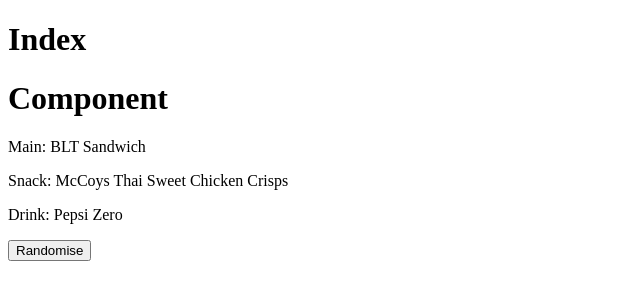
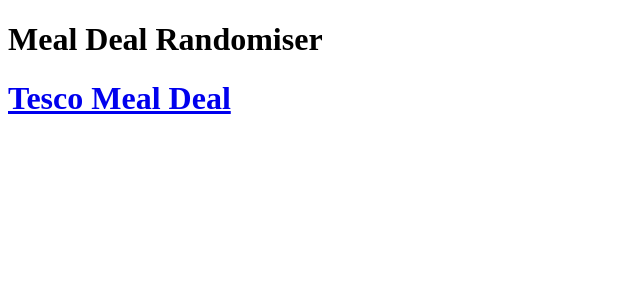
Before and after one commit to VadimAlexeev0/Meal-Deal-Randomiser, a Next.js app: page / in a window 1280 px wide. Shown: the top 300 px of the page, without its empty margins (0-640 px from the left). Built offline with nearby package versions, Linux system fonts and the light colour scheme.

Commit message:
Seperated out into different supermarkets

```diff
--- a/components/randomiser.js
+++ b/components/randomiser.js
@@ -33,7 +33,6 @@
 	render() {
 		return (
 			<>
-				<h1>Component</h1>
 				<p>Main: {this.state.Main}</p>
 				<p>Snack: {this.state.Snack}</p>
 				<p>Drink: {this.state.Drink}</p>
--- a/pages/index.js
+++ b/pages/index.js
@@ -1,26 +1,20 @@
 import Layout from "../components/layout";
-import Randomiser from "../components/randomiser";
 
-const mealDealData = require("../mealDealData.json");
 
-class Index extends React.Component {
-	constructor(props) {
-		super(props);
+function Index() {
+	return (
+		<Layout>
+			<h1>Meal Deal Randomiser</h1>
 
-		this.state = {
-			data: mealDealData,
-		};
-	}
-
-	render() {
-		return (
-			<Layout>
-				<h1>Index</h1>
-
-				<Randomiser data={this.state.data} />
-			</Layout>
-		);
-	}
+			<div className="container">
+				<a href="/tesco">
+					<div className="box">
+						<h1>Tesco Meal Deal</h1>
+					</div>
+				</a>
+			</div>
+		</Layout>
+	)
 }
 
 export default Index;
```
Also changed, not shown: pages/tesco.js (added, +26 -0 lines), tescoData.json (renamed from mealDealData.json).
